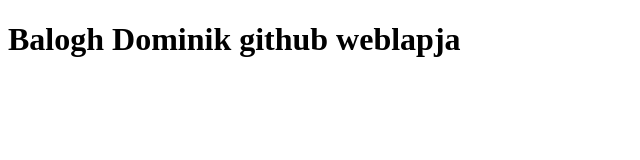
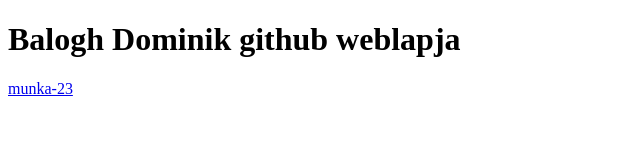
Before and after one commit to BDominik123/BDominik123.github.io, a plain HTML site: page index.html in a window 1280 px wide. Shown: the full height of the page, 0-640 px from the left. Drawn offline with Linux system fonts and the light colour scheme.

Commit message:
Update index.html

```diff
--- a/index.html
+++ b/index.html
@@ -7,5 +7,6 @@
 </head>
 <body>
     <h1>Balogh Dominik github weblapja</h1>
+    <a href="munkafájlok-23/index.html">munka-23</a>
 </body>
 </html>
```
